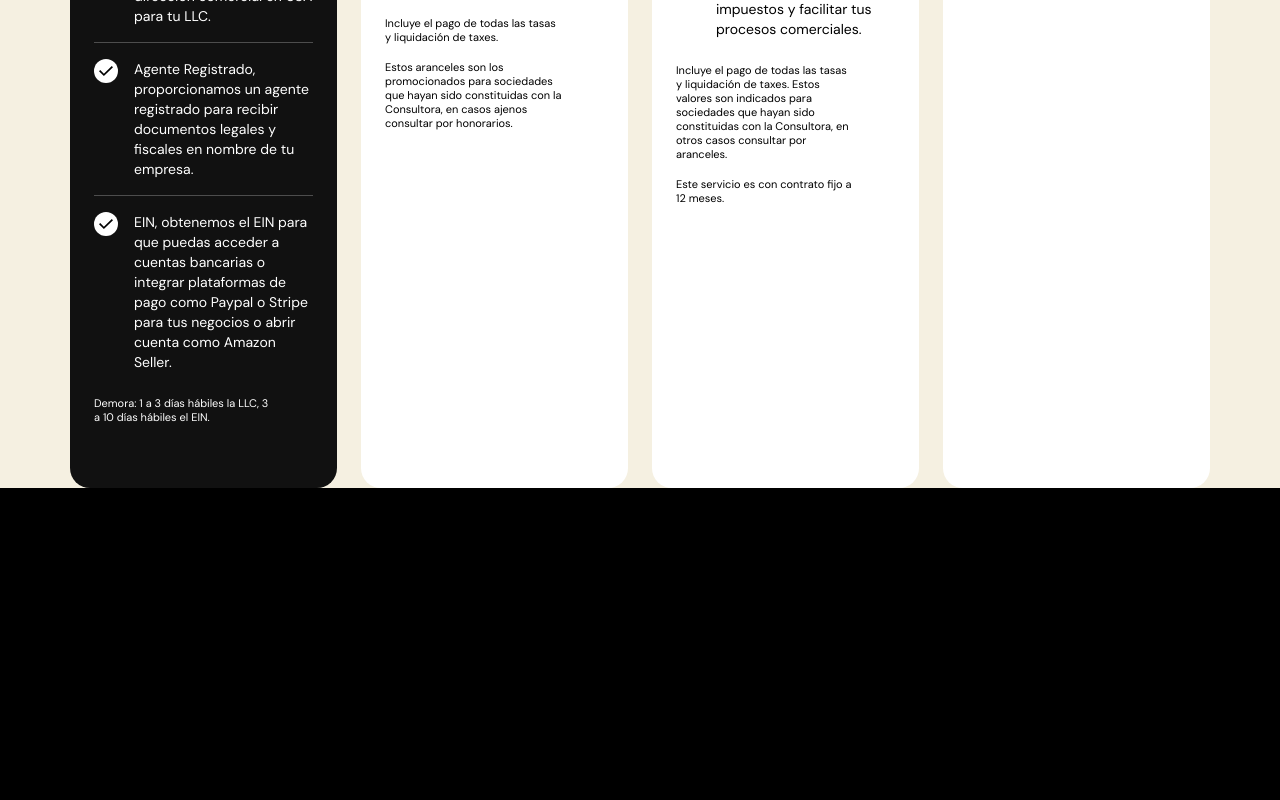
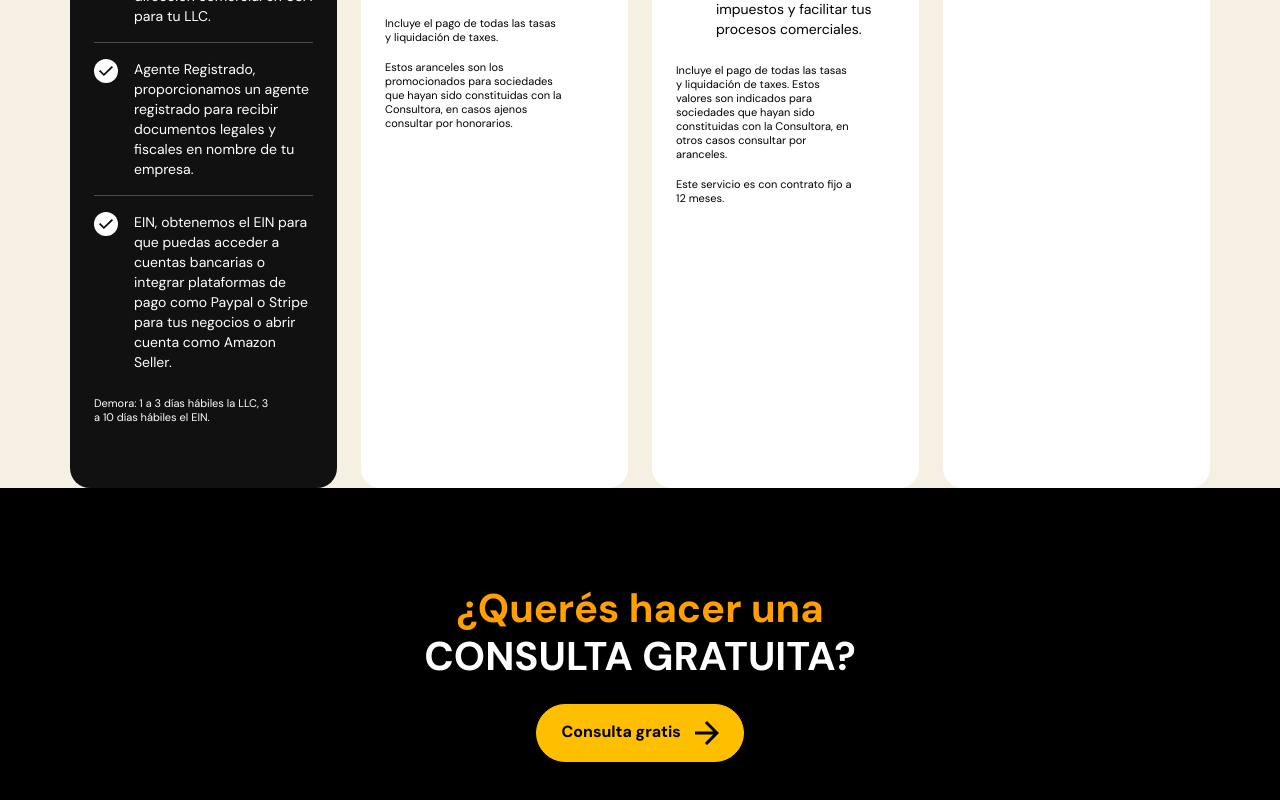
Before and after one commit to ketzal88/shallpass, a React (Create React App) app: page / in a window 1280 px wide. Shown: the part 3460-4260 px from the top of the page. Before the commit the page ends 3948 px from the top, so only its background shows below. Built offline with nearby package versions, Linux system fonts and the light colour scheme.

Commit message:
consulta

```diff
--- /dev/null
+++ b/src/components/Consultas/Consultas.js
@@ -0,0 +1,24 @@
+import React from 'react'
+
+import styles from './Consultas.module.scss'
+import { Button, Col, Container, Image, Row } from 'react-bootstrap'
+import { vector } from '../../assets'
+
+export const Consultas = () => {
+  return (
+    <Container className={`${styles.consultas}`}>
+        <Row className='justify-content-md-center'>
+            <Col
+                md={6}
+                data-aos="fade-up"
+                data-aos-anchor-placement="center-bottom"
+            >
+                <h3>¿Querés hacer una <span>CONSULTA GRATUITA?</span></h3>
+                <Button className={`rounded-pill`}>
+                      Consulta gratis <Image src={vector} width={24} height={24}/>
+                </Button>
+            </Col>
+        </Row>
+    </Container>
+  )
+}
--- /dev/null
+++ b/src/components/Consultas/Consultas.module.scss
@@ -0,0 +1,43 @@
+@import '../../scss/colors.scss';
+
+.consultas{
+    min-height: 171px;
+    margin-top: 96px;
+    margin-bottom: 96px;
+    h3{
+        color: $secondaryColor;
+        text-align: center;
+        font-feature-settings: 'clig' off, 'liga' off;
+        font-family: "DM Sans";
+        font-size: 40px;
+        font-style: normal;
+        font-weight: 700;
+        line-height: 48px; /* 120% */
+
+        span{
+            color: white;
+            font-feature-settings: 'clig' off, 'liga' off;
+            font-family: "DM Sans";
+            font-size: 40px;
+            font-style: normal;
+            font-weight: 700;
+            line-height: 48px;
+        }
+    }
+    button{
+        text-align: center;
+        color: black;
+        font-family: "DM Sans";
+        font-size: 16px;
+        font-style: normal;
+        font-weight: 600;
+        line-height: 16px; /* 100% */
+
+        margin-top: 16px;
+        padding: 16px 24px;
+
+        img{
+            margin-left: 10px;
+        }
+    }
+}
--- a/src/pages/Home.js
+++ b/src/pages/Home.js
@@ -14,6 +14,7 @@ import { Destacados } from "../components/Destacados/Destacados";
 import { Container } from "react-bootstrap";
 import { Confia } from "../components/Confia/Confia";
 import { Servicios } from "../components/Servicios/Servicios";
+import { Consultas } from "../components/Consultas/Consultas";
 
 export const Home = () => {
   return (
@@ -23,6 +24,7 @@ export const Home = () => {
       <Destacados />
       <Confia />
       <Servicios />
+      <Consultas />
       {/* <Rubros data={rubros} /> */}
       {/* <HeroText data={textHero} /> */}
       {/* <Tips texts={texts} /> */}
```
